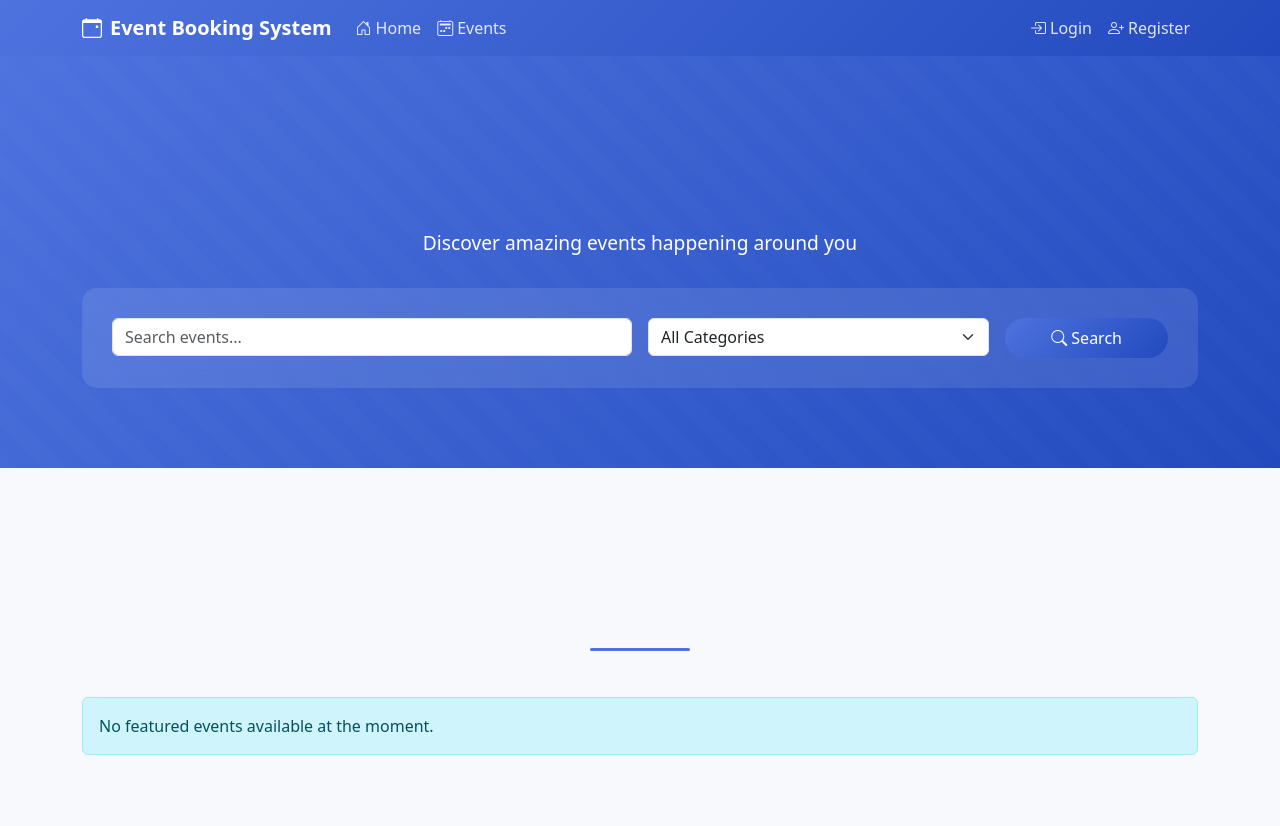
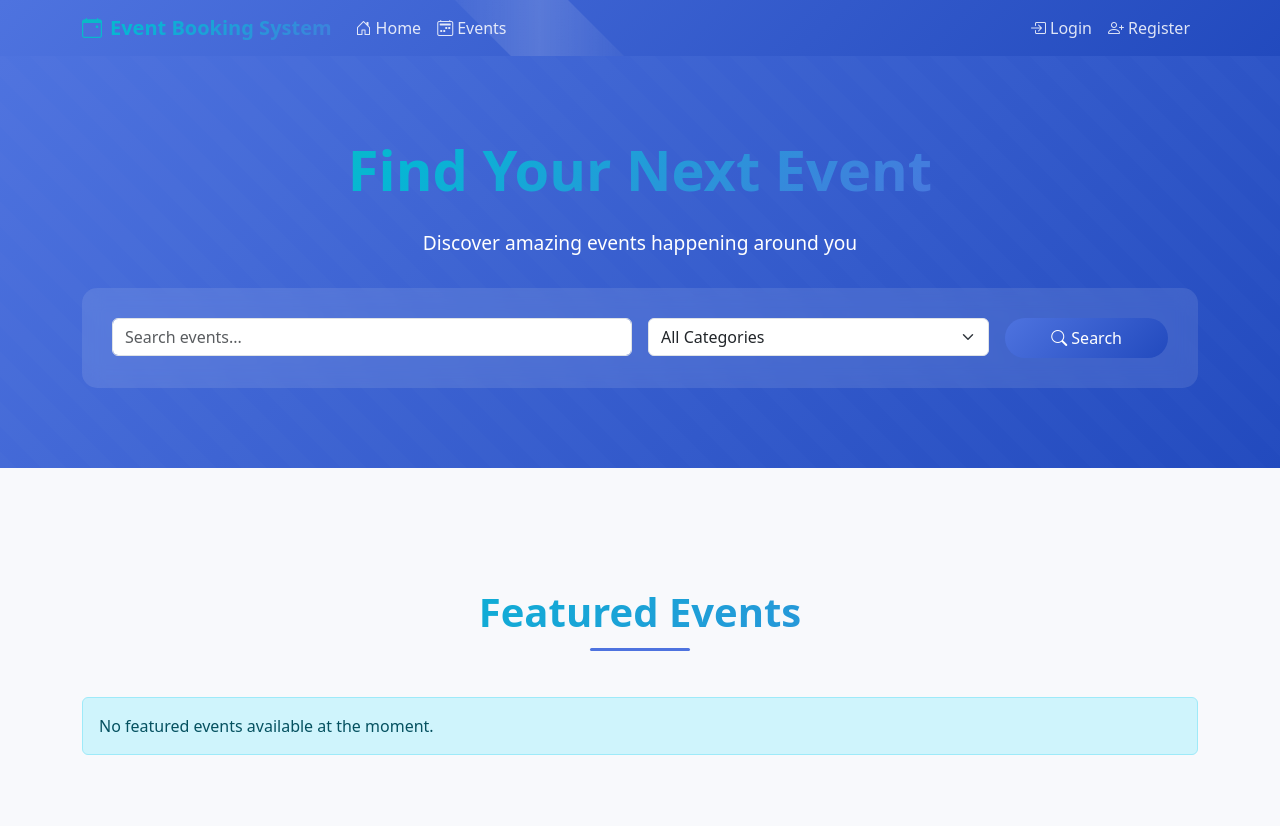
Before and after one commit to AyuknyamndiICTU/mike, a PHP site: page /index.php in a window 1280 px wide. Shown: the top 826 px of the page. Run offline with PHP 8.4, Linux system fonts and the light colour scheme; data that the repository does not hold is empty.

Commit message:
creating a reusable CSS class for the animated gradient header and then apply it across the website

```diff
--- a/includes/header.php
+++ b/includes/header.php
@@ -24,6 +24,8 @@
     <link href="https://cdn.jsdelivr.net/npm/bootstrap@5.3.2/dist/css/bootstrap.min.css" rel="stylesheet">
     <!-- Bootstrap Icons -->
     <link href="https://cdn.jsdelivr.net/npm/bootstrap-icons@1.11.1/font/bootstrap-icons.css" rel="stylesheet">
+    <!-- Font Awesome Icons -->
+    <link href="https://cdnjs.cloudflare.com/ajax/libs/font-awesome/6.4.0/css/all.min.css" rel="stylesheet">
     <!-- Animation CSS -->
     <link rel="stylesheet" href="https://cdnjs.cloudflare.com/ajax/libs/animate.css/4.1.1/animate.min.css">
     <!-- Custom CSS -->
@@ -35,6 +37,10 @@
             --info-color: #36b9cc;
             --warning-color: #f6c23e;
             --danger-color: #e74a3b;
+            --accent-color: #06b6d4;
+            --primary-color-rgb: 78, 115, 223;
+            --success-color-rgb: 28, 200, 138;
+            --accent-color-rgb: 6, 182, 212;
         }
 
         body {
@@ -48,12 +54,32 @@
 
         .navbar-brand {
             font-weight: bold;
-            color: white !important;
+            background: linear-gradient(135deg, var(--success-color) 0%, var(--accent-color) 50%, var(--primary-color) 100%);
+            -webkit-background-clip: text;
+            -webkit-text-fill-color: transparent;
+            background-clip: text;
+            background-size: 200% 100%;
+            animation: gradientShift 4s ease-in-out infinite;
             transition: all 0.3s ease;
+            position: relative;
         }
 
         .navbar-brand:hover {
             transform: translateY(-2px);
+            animation-duration: 2s;
+        }
+
+        .navbar-brand::before {
+            content: '';
+            position: absolute;
+            top: -50%;
+            right: -50%;
+            width: 100%;
+            height: 200%;
+            background: linear-gradient(45deg, transparent, rgba(255,255,255,0.15), transparent);
+            transform: rotate(45deg);
+            animation: headerShine 4s infinite;
+            pointer-events: none;
         }
 
         .nav-link {
```
Also changed, not shown: other parts of includes/header.php (+35 -0 lines).
